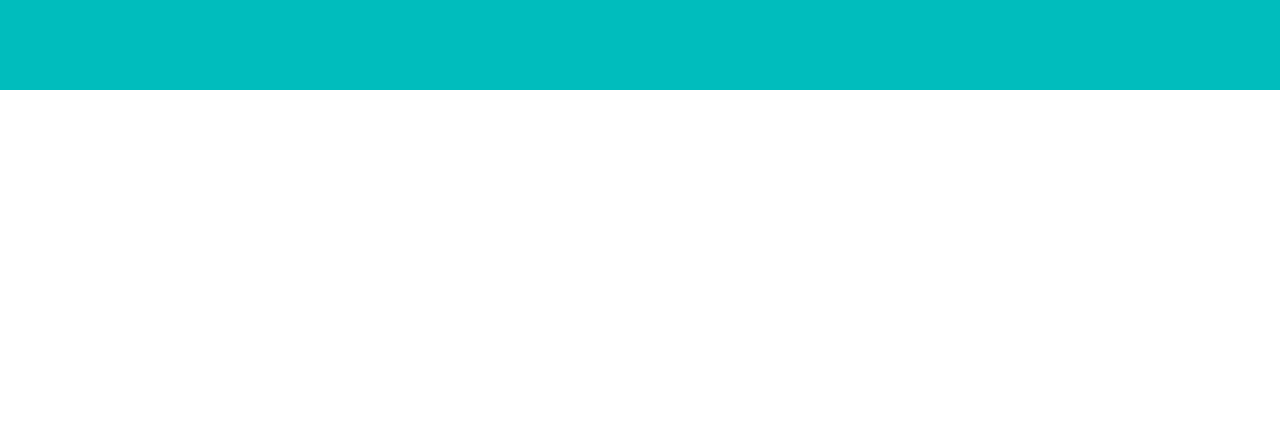
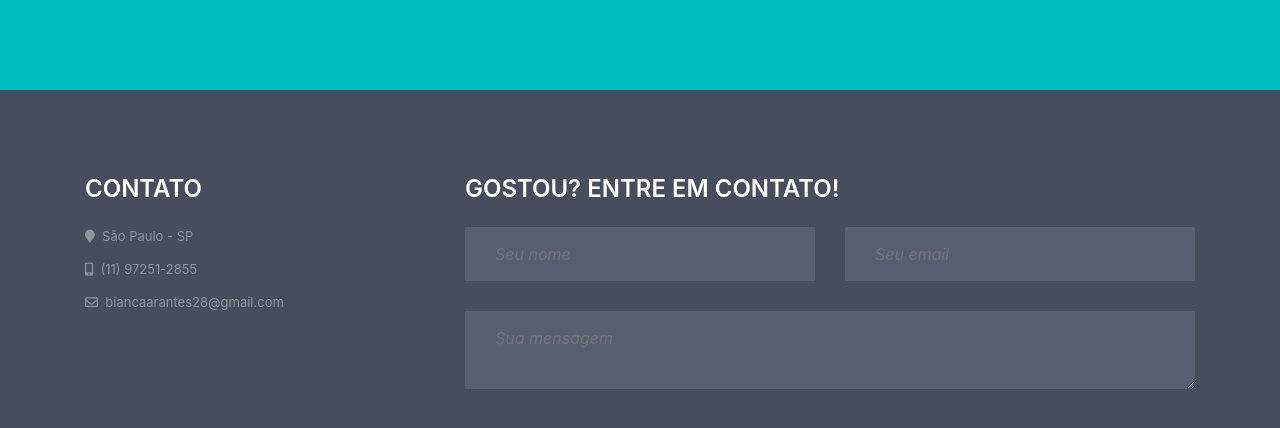
Before and after one commit to BiancaArantes28/MySite, a plain HTML site: page index.html in a window 1280 px wide. Shown: the part 4171-4599 px from the top of the page. Before the commit the page ends 4261 px from the top, so only its background shows below. Drawn offline with nearby package versions, Linux system fonts and the light colour scheme.

Commit message:
Contact screen

```diff
--- a/index.html
+++ b/index.html
@@ -200,6 +200,34 @@
             </div>
         </div>
     </section>
+    <section id="contato" class="contato">
+        <div class="container">
+            <div class="row">
+                <div class="col-xs-12 col-sm-3 col-md-4 col-lg-4">
+                    <h4>Contato</h4>
+                    <p><i class="fas fa-map-marker"></i>&nbsp;&nbsp;São Paulo - SP</p>
+                    <p><i class="fas fa-mobile-alt"></i>&nbsp;&nbsp;(11) 97251-2855</p>
+                    <p><i class="far fa-envelope"></i>&nbsp;&nbsp;biancaarantes28@gmail.com</p>
+                </div>
+                <div class="col-xs-12 col-sm-9 col-md-8 col-lg-8 conForm">
+                    <h4>Gostou? Entre em contato!</h4>
+                    <form method="post" action="contato.php" id="contactForm">
+                        <div class="row">
+                            <div class="col-xs-12 col-sm-6 col-md-6 col-lg-6">
+                                <input type="text" class="estiloInput" name="nome" placeholder="Seu nome">
+                            </div>
+                            <div class="col-xs-12 col-sm-6 col-md-6 col-lg-6">
+                                <input type="email" class="estiloInput" name="email" placeholder="Seu email">
+                            </div>
+                            <div class="col-xs-12 col-sm-12 col-md-12 col-lg-12">
+                                <textarea name="comentario" class="estiloInput" placeholder="Sua mensagem"></textarea>
+                            </div>
+                        </div>
+                    </form>
+                </div>
+            </div>
+        </div>
+    </section>
 </body>
 </html>
 <script src="https://code.jquery.com/jquery-3.3.1.slim.min.js" integrity="sha384-q8i/X+965DzO0rT7abK41JStQIAqVgRVzpbzo5smXKp4YfRvH+8abtTE1Pi6jizo" crossorigin="anonymous"></script>
--- a/sass/style.scss
+++ b/sass/style.scss
@@ -10,6 +10,9 @@ $color_excon_p: #84868d;
 $color_experiencia_p: #84868d;
 $color_subtitle: #474d5d;
 $color_portfolio: #563d7c;
+$color_p_contact: #93959c;
+$color_background_input: #585f73;
+$color_input: #93959c;
 
 
 //// Mixins ////
@@ -253,3 +256,36 @@ h5{
         max-height: 175.59px;
     }
 }
+
+#contato{
+    background-color: $color_excon_font;
+    color: $color_h1;
+    .container{
+        @include padding-container(85px, 93px);
+    }
+    h4{
+        font-weight: 600;
+        text-transform: uppercase;
+        padding-bottom: 15px;
+    }
+    p{
+        color: $color_p_contact;
+        font-size: 13px;
+        line-height: 19px;
+        padding-bottom: 14px;
+        margin:0;
+    }
+    form{
+        .estiloInput{
+            background-color: $color_background_input;
+            color: $color_input;
+            padding: 15px 30px;
+            border: none;
+            margin-right: 3%;
+            margin-bottom: 30px;
+            outline: none;
+            font-style: italic;
+            width: 100%;
+        }
+    }
+}
```
Also changed, not shown: css/style.css, 1 other file.
